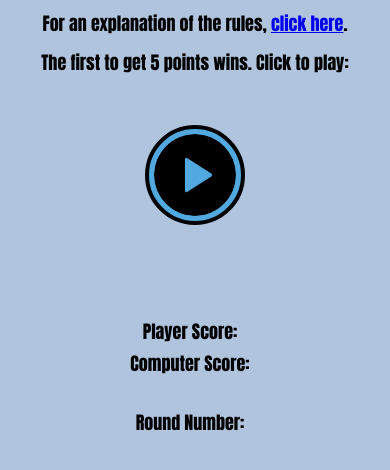
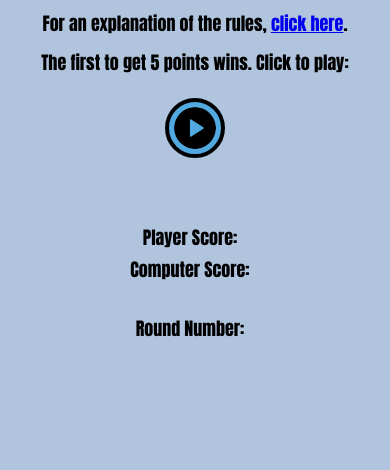
Before and after one commit to rachelfearon/rockpaperscissors, a plain HTML site: page index.html in a window 390 px wide. Shown: the part 242-712 px from the top of the page. Drawn offline with Linux system fonts and the light colour scheme.

Commit message:
Add media queries for screen/button size

```diff
--- a/style.css
+++ b/style.css
@@ -16,7 +16,9 @@ body {
 
 .title h1 {
     text-align: center;
+
     max-width: 75vw;
+
 }
 
 h1, h2, p {
@@ -28,6 +30,18 @@ h1, h2, p {
     flex-wrap: wrap;
     justify-content: center;
     margin: 2em;
+    max-height: 30vh;
+}
+
+@media (max-width: 600px) {
+    #buttonsbox {
+        display: flex;
+        flex-wrap: wrap;
+        justify-content: center;
+        margin: 0.5em;
+        max-height: 30vh;
+        max-width: 75vw;
+    }
 }
 
 #msgbox {
@@ -64,13 +78,25 @@ h1, h2, p {
 }
 
 .button, .movebutton {
-    height: 100px;
-    width: 100px;
+    max-height: 100px;
+    max-width: 100px;
     border: 4px solid black;
-    border-radius: 51%;
+    border-radius: 50%;
     padding: 5px;
     background: rgb(81, 169, 224);
     margin: 10px;
+}
+
+@media (max-width: 768px){
+    .button, .movebutton {
+        max-height: 60px;
+        max-width: 60px;
+        border: 4px solid black;
+        border-radius: 50%;
+        /* padding: 5px; */
+        background: rgb(81, 169, 224);
+        /* margin: 10px; */
+    }
 }
 
 @media (hover: hover) {
```
